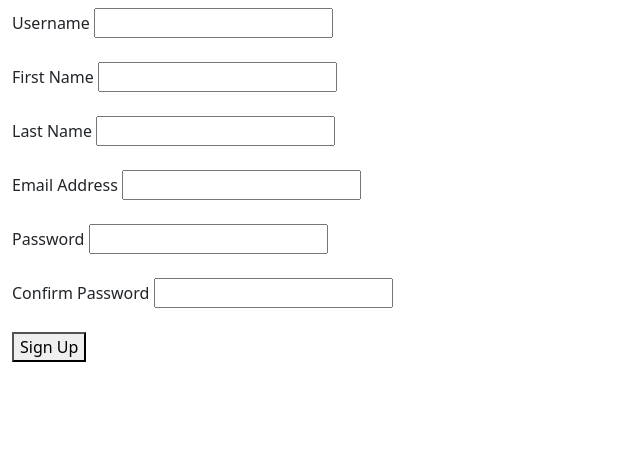
After one commit to abidrennan/sprint01, a Django app: page /signup in a window 1280 px wide. The commit adds this page. Shown: the part 350-800 px from the top of the page, without its empty margins (0-640 px from the left). Run offline with Django 5.2, Linux system fonts and the light colour scheme.

Commit message:
signin, login, logout

```diff
--- a/django_project/settings.py
+++ b/django_project/settings.py
@@ -60,7 +60,7 @@ ROOT_URLCONF = 'django_project.urls'
 TEMPLATES = [
     {
         'BACKEND': 'django.template.backends.django.DjangoTemplates',
-        'DIRS': [],
+        'DIRS': ["templates"],
         'APP_DIRS': True,
         'OPTIONS': {
             'context_processors': [
--- a/portfolio_app/templates/portfolio_app/base_template.html
+++ b/portfolio_app/templates/portfolio_app/base_template.html
@@ -18,11 +18,15 @@
 
      <!-- Navbar-->
      <nav class="navbar navbar-expand-lg bg-body-tertiary">
-       <img src="{% static 'images/gym.jpg' %}">
+       <img src="{% static 'images/' %}">
        <div class="container-fluid">
          <button class="navbar-toggler" type="button" data-bs-toggle="collapse" data-bs-target="#navbarNavAltMarkup" aria-controls="navbarNavAltMarkup" aria-expanded="false" aria-label="Toggle navigation">
            <span class="navbar-toggler-icon"></span>
          </button>
+         <button type="submit"> <a href="/signup"> SignUp</a></button>
+         <button type="submit"> <a href="/login"> Login</a></button>
+         <button type="submit"> <a href="/logout"> Log Out</a></button>
+
          <div class="collapse navbar-collapse" id="navbarNavAltMarkup">
            <div class="navbar-nav">
              <!--  {% url 'index' %}  is defined in url path to dynamically create url -->
--- /dev/null
+++ b/portfolio_app/templates/portfolio_app/signup.html
@@ -0,0 +1,36 @@
+<!-- inherit from base_template.html-->
+{% extends "portfolio_app/base_template.html" %}
+
+<!-- Replace block content in base_template.html -->
+{% block content %}
+    <h3>Sign Up </h3>
+
+    <form action="/signup" method="post">
+    {% csrf_token %}
+        <label for="">Username</label>
+        <input type="text" id="username" name="username" Required>
+        <br>
+        <br>
+        <label for="">First Name</label>
+        <input type="text" id="firstname" name="firstname" Required>
+        <br>
+        <br>
+        <label for="">Last Name</label>
+        <input type="text" id="lastname" name="lastname" Required>
+        <br>
+        <br>
+        <label for="">Email Address</label>
+        <input type="email" id="email" name="email" Required>
+        <br>
+        <br>
+        <label for="">Password</label>
+        <input type="password" id="password1" name="password1" Required>
+        <br>
+        <br>
+        <label for="">Confirm Password</label>
+        <input type="password" id="password2" name="password2" Required>
+        <br>
+        <br>
+        <button type="submit">Sign Up</button>
+    </form>
+{% endblock %}
--- a/portfolio_app/urls.py
+++ b/portfolio_app/urls.py
@@ -6,4 +6,7 @@ urlpatterns = [
     path('', views.index, name='index'),
     path('login/', auth_views.LoginView.as_view(), name='login'),
     path('logout/', auth_views.LogoutView.as_view(), name='logout'),
+    path('signup', views.signup, name="signup"),
+    path('login', views.login, name="login"),
+    path('logout', views.logout, name='logout'),
 ]
--- a/portfolio_app/views.py
+++ b/portfolio_app/views.py
@@ -1,5 +1,36 @@
-from django.shortcuts import render
+from django.shortcuts import render, redirect
 from django.http import HttpResponse
+from django.contrib.auth.models import User
+from django.contrib import messages
+
 # Create your views here.
 def index(request):
     return render(request, 'portfolio_app/index.html')
+
+def signup(request):
+    if request.method == "POST":
+        username = request.POST.get('username')
+        firstname = request.POST.get('firstname')
+        lastname = request.POST.get('lastname')
+        email = request.POST.get('email')
+        password1 = request.POST.get('password1')
+        password2 = request.POST.get('password2')
+
+        myUser = User.objects.create_user(username, email, password1)
+        myUser.first_name = firstname
+        myUser.last_name = lastname
+
+        myUser.save()
+
+        messages.success(request, "Your account has been successfully created!")
+
+        return redirect('login')
+
+
+    return render(request, "portfolio_app/signup.html")
+
+def login(request):
+    return render(request, "portfolio_app/login.html")
+
+def logout(request):
+    pass
```
Also changed, not shown: db.sqlite3, portfolio_app/templates/portfolio_app/login.html (added).
